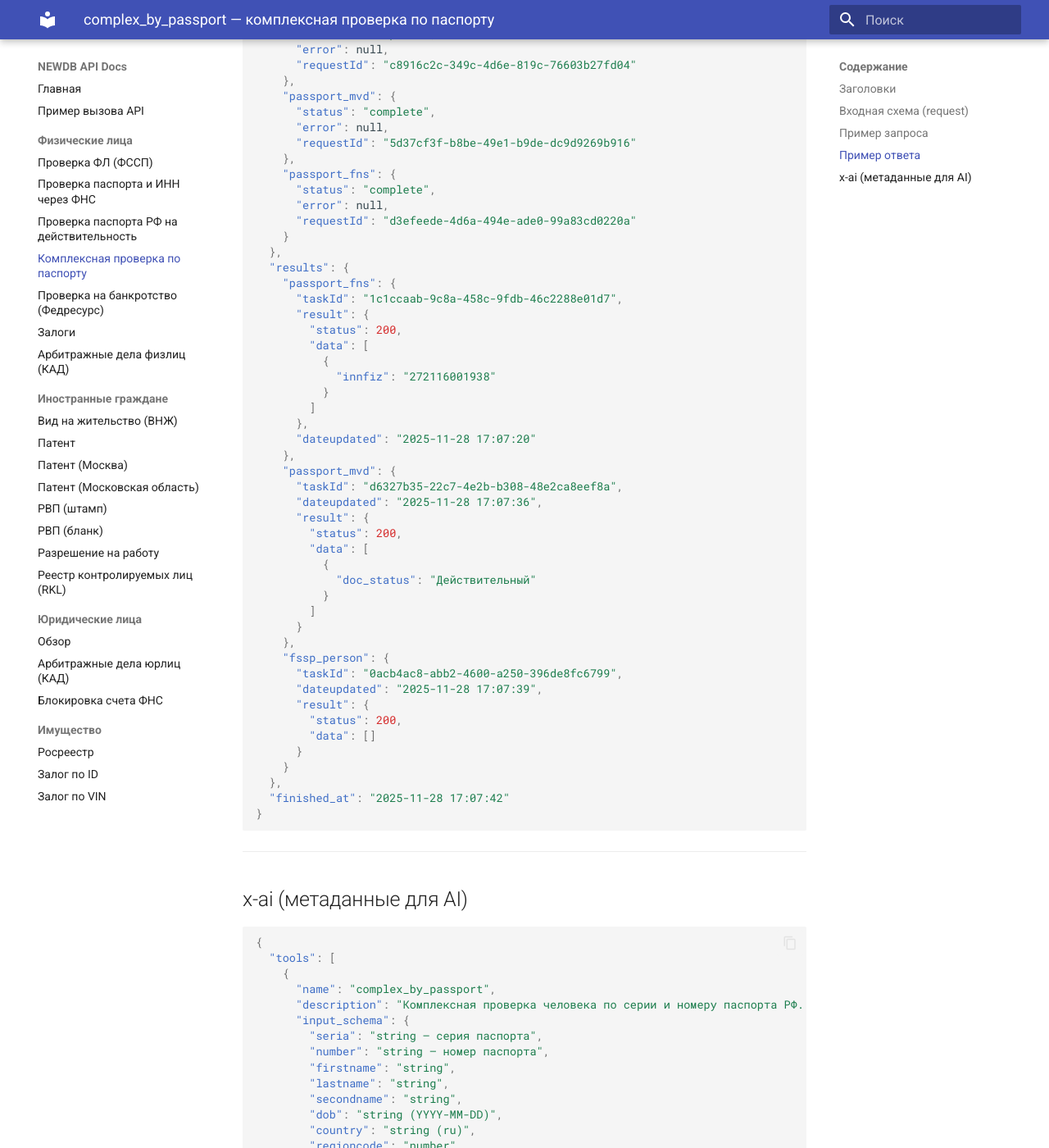
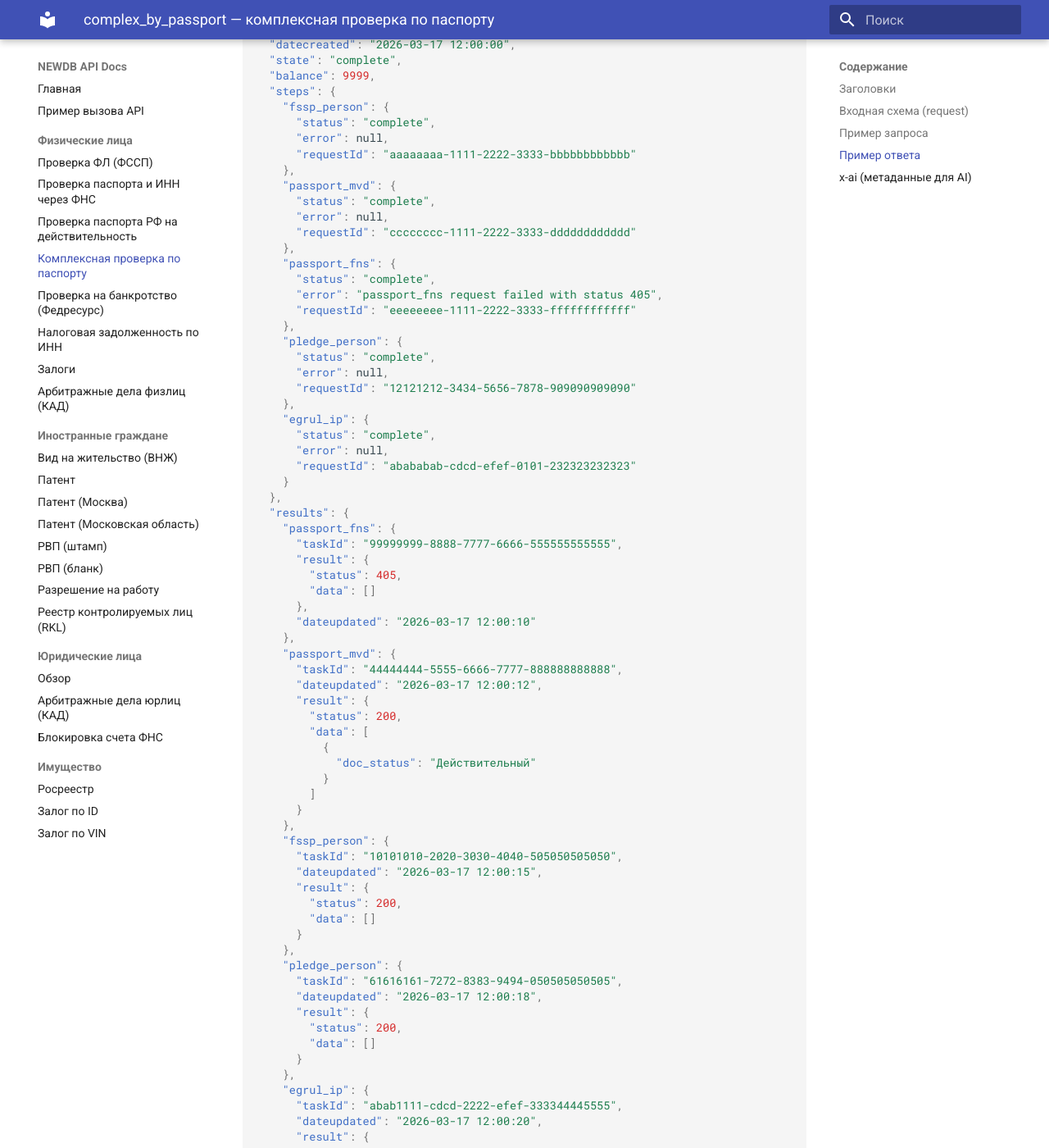
Before and after one commit to avpm05/newdb_docs, an MkDocs documentation site: the page built from docs/fiz/04-complex_by_passport.md, in a window 1280 px wide and 1400 px high, scrolled down 1952 px. Shown: the whole window at 82% size. Built offline with MkDocs 1.6.1 and Material for MkDocs 9.7.7, drawn with Linux system fonts in a browser that asks for light colours; some of the changed text lies outside the part shown.

Commit message:
cbp гзвфеу

````diff
--- a/docs/fiz/04-complex_by_passport.md
+++ b/docs/fiz/04-complex_by_passport.md
@@ -16,11 +16,15 @@ meta:
 POST `https://api.newdb.net/v2`
 
 Метод выполняет комплексную проверку физического лица по серии и номеру паспорта РФ.
-Выполняются следующие этапы:
+В рамках одного запроса могут выполняться следующие проверки:
 
-- проверка паспорта на действительность по линии МВД (действительный / недействительный / данные не найдены),
-- проверка паспорта и получение ИНН по линии ФНС России,
-- поиск исполнительных производств  ФССП
+- проверка паспорта на действительность по линии МВД (`passport_mvd`),
+- проверка паспорта и получение ИНН по линии ФНС России (`passport_fns`),
+- поиск исполнительных производств в ФССП (`fssp_person`),
+- поиск сведений о залогах и обременениях по физлицу (`pledge_person`),
+- проверка статуса ИП / сведений ЕГРИП (`egrul_ip`).
+
+Состав шагов в `steps` и `results` зависит от доступных идентификаторов и внутренних переходов между источниками. Например, после получения ИНН могут запускаться дополнительные проверки по найденным данным.
 
 ---
 
@@ -65,17 +69,17 @@ X-API-KEY: YOUR_TOKEN
 
 {
   "params": {
-    "seria": "1234",
-    "number": "123456",
+    "seria": "0000",
+    "number": "000000",
     "method": "complex_by_passport",
-    "firstname": "Петр",
-    "secondname": "Петрович",
+    "firstname": "Иван",
+    "secondname": "Иванович",
     "lastname": "Иванов",
-    "dob": "1987-01-08",
+    "dob": "1990-01-01",
     "country": "ru",
     "regioncode": 77
   },
-  "requestId": "869c6cd0-d07c239b-78def834-bd6befec"
+  "requestId": "11111111-2222-3333-4444-555555555555"
 }
 ```
 
@@ -86,53 +90,59 @@ X-API-KEY: YOUR_TOKEN
 ```json
 {
   "params": {
-    "seria": "1234",
-    "number": "123456",
+    "seria": "0000",
+    "number": "000000",
     "method": "complex_by_passport",
-    "firstname": "Петр",
-    "secondname": "Петрович",
+    "firstname": "Иван",
+    "secondname": "Иванович",
     "lastname": "Иванов",
-    "dob": "1987-01-08",
+    "dob": "1990-01-01",
     "country": "ru",
     "regioncode": 77
   },
-  "requestId": "869c6cd0-d07c239b-78def834-bd6befec",
-  "datecreated": "2025-11-28 17:06:59",
+  "requestId": "11111111-2222-3333-4444-555555555555",
+  "datecreated": "2026-03-17 12:00:00",
   "state": "complete",
-  "balance": 9958,
+  "balance": 9999,
   "steps": {
     "fssp_person": {
       "status": "complete",
       "error": null,
-      "requestId": "c8916c2c-349c-4d6e-819c-76603b27fd04"
+      "requestId": "aaaaaaaa-1111-2222-3333-bbbbbbbbbbbb"
     },
     "passport_mvd": {
       "status": "complete",
       "error": null,
-      "requestId": "5d37cf3f-b8be-49e1-b9de-dc9d9269b916"
+      "requestId": "cccccccc-1111-2222-3333-dddddddddddd"
     },
     "passport_fns": {
       "status": "complete",
+      "error": "passport_fns request failed with status 405",
+      "requestId": "eeeeeeee-1111-2222-3333-ffffffffffff"
+    },
+    "pledge_person": {
+      "status": "complete",
       "error": null,
-      "requestId": "d3efeede-4d6a-494e-ade0-99a83cd0220a"
+      "requestId": "12121212-3434-5656-7878-909090909090"
+    },
+    "egrul_ip": {
+      "status": "complete",
+      "error": null,
+      "requestId": "abababab-cdcd-efef-0101-232323232323"
     }
   },
   "results": {
     "passport_fns": {
-      "taskId": "1c1ccaab-9c8a-458c-9fdb-46c2288e01d7",
+      "taskId": "99999999-8888-7777-6666-555555555555",
       "result": {
-        "status": 200,
-        "data": [
-          {
-            "innfiz": "272116001938"
-          }
-        ]
+        "status": 405,
+        "data": []
       },
-      "dateupdated": "2025-11-28 17:07:20"
+      "dateupdated": "2026-03-17 12:00:10"
     },
     "passport_mvd": {
-      "taskId": "d6327b35-22c7-4e2b-b308-48e2ca8eef8a",
-      "dateupdated": "2025-11-28 17:07:36",
+      "taskId": "44444444-5555-6666-7777-888888888888",
+      "dateupdated": "2026-03-17 12:00:12",
       "result": {
         "status": 200,
         "data": [
@@ -143,15 +153,31 @@ X-API-KEY: YOUR_TOKEN
       }
     },
     "fssp_person": {
-      "taskId": "0acb4ac8-abb2-4600-a250-396de8fc6799",
-      "dateupdated": "2025-11-28 17:07:39",
+      "taskId": "10101010-2020-3030-4040-505050505050",
+      "dateupdated": "2026-03-17 12:00:15",
+      "result": {
+        "status": 200,
+        "data": []
+      }
+    },
+    "pledge_person": {
+      "taskId": "61616161-7272-8383-9494-050505050505",
+      "dateupdated": "2026-03-17 12:00:18",
+      "result": {
+        "status": 200,
+        "data": []
+      }
+    },
+    "egrul_ip": {
+      "taskId": "abab1111-cdcd-2222-efef-333344445555",
+      "dateupdated": "2026-03-17 12:00:20",
       "result": {
         "status": 200,
         "data": []
       }
     }
   },
-  "finished_at": "2025-11-28 17:07:42"
+  "finished_at": "2026-03-17 12:00:21"
 }
 ```
 
@@ -164,7 +190,7 @@ X-API-KEY: YOUR_TOKEN
   "tools": [
     {
       "name": "complex_by_passport",
-      "description": "Комплексная проверка человека по серии и номеру паспорта РФ. Выполняет проверки МВД (действительность паспорта), ФНС (ИНН), ФССП (исполнительные производства) и сверку ФИО/даты рождения.",
+      "description": "Комплексная проверка человека по серии и номеру паспорта РФ. Может включать проверки МВД (действительность паспорта), ФНС (ИНН), ФССП (исполнительные производства), залоги и обременения физлица, а также сведения ЕГРИП.",
       "input_schema": {
         "seria": "string — серия паспорта",
         "number": "string — номер паспорта",
@@ -210,6 +236,22 @@ X-API-KEY: YOUR_TOKEN
               "status": "number",
               "data": "array — данные по исполнительным производствам"
             }
+          },
+          "pledge_person": {
+            "taskId": "string",
+            "dateupdated": "string",
+            "result": {
+              "status": "number",
+              "data": "array — данные по залогам и обременениям"
+            }
+          },
+          "egrul_ip": {
+            "taskId": "string",
+            "dateupdated": "string",
+            "result": {
+              "status": "number",
+              "data": "array — сведения по ИП / ЕГРИП"
+            }
           }
         }
       },
--- a/mkdocs.yml
+++ b/mkdocs.yml
@@ -26,6 +26,7 @@ nav:
       - Проверка паспорта РФ на действительность: fiz/03-passport_mvd.md
       - Комплексная проверка по паспорту: fiz/04-complex_by_passport.md
       - Проверка на банкротство (Федресурс): fiz/05-fedresurs_bankrot.md
+      - Налоговая задолженность по ИНН: fiz/08-nalog_debt.md
       - Залоги : fiz/06-pledge_person.md
       - Арбитражные дела физлиц (КАД): fiz/07-arbitr_person.md
   - Иностранные граждане:
````
Also changed, not shown: other parts of docs/fiz/04-complex_by_passport.md (+1 -1 lines), docs/fiz/08-nalog_debt.md (added, +201 -0 lines), docs/index.md (+1 -1 lines).
